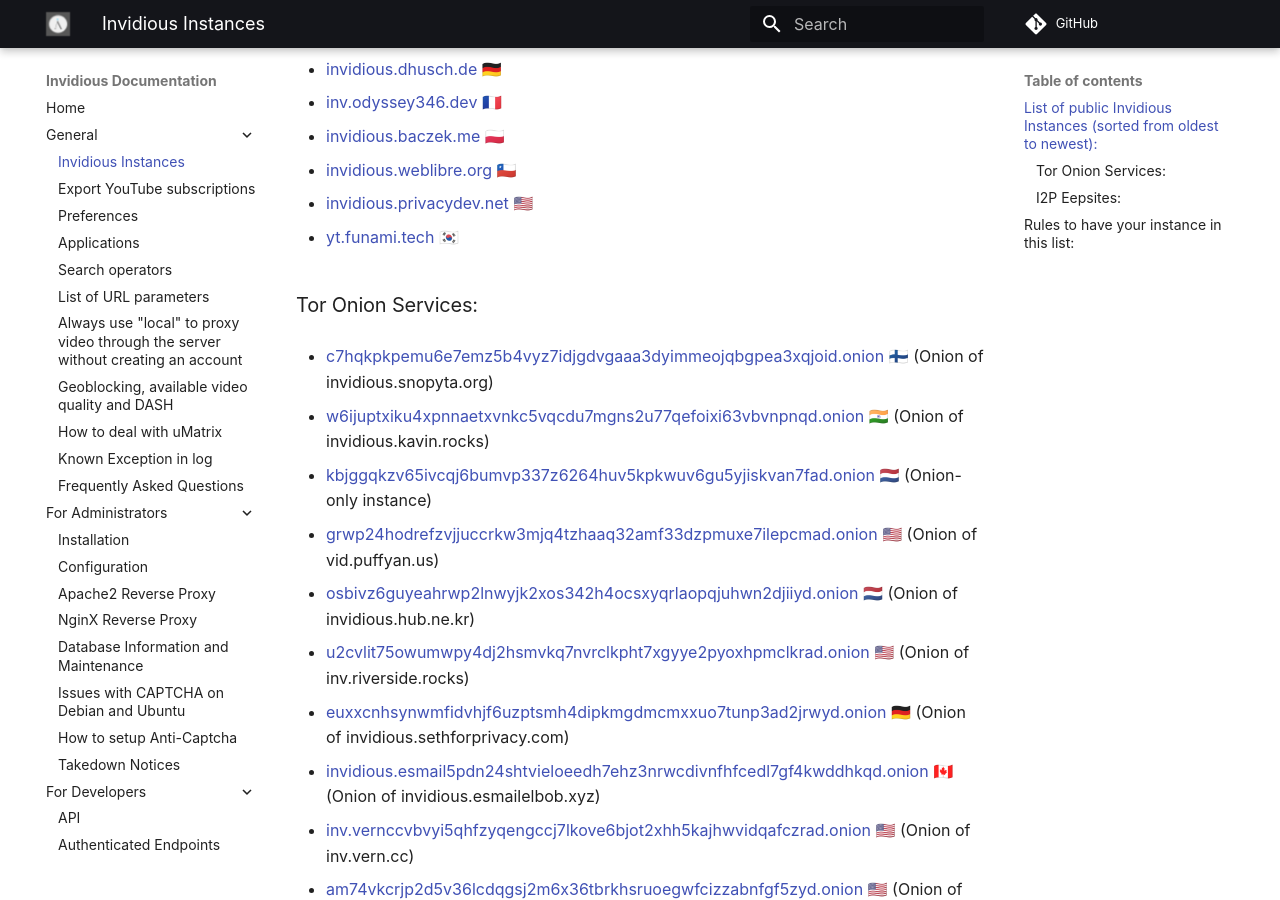
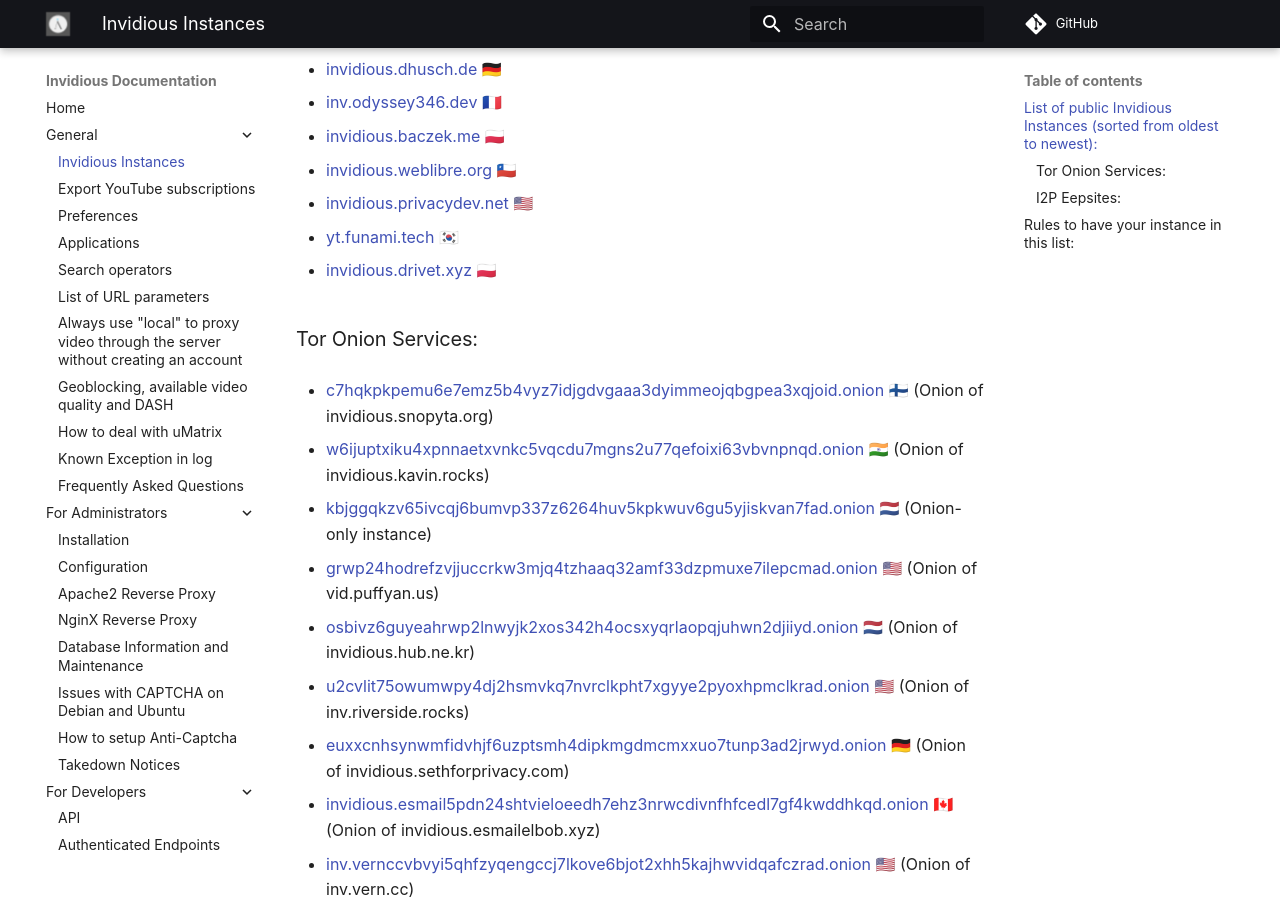
Before and after one commit to iv-org/documentation, an MkDocs documentation site: the page built from docs/instances.md, in a window 1280 px wide and 900 px high, scrolled down 1043 px. Built offline with MkDocs 1.6.1 and Material for MkDocs 9.7.7, drawn with Linux system fonts in a browser that asks for light colours; comment, search, counter and statistics services are not loaded.

Commit message:
Add invidious.drivet.xyz
Closes https://github.com/iv-org/documentation/issues/227

```diff
--- a/docs/instances.md
+++ b/docs/instances.md
@@ -54,6 +54,8 @@
 
 * [yt.funami.tech](https://yt.funami.tech) 🇰🇷
 
+* [invidious.drivet.xyz](https://invidious.drivet.xyz) 🇵🇱
+
 ### Tor Onion Services:
 * [c7hqkpkpemu6e7emz5b4vyz7idjgdvgaaa3dyimmeojqbgpea3xqjoid.onion](http://c7hqkpkpemu6e7emz5b4vyz7idjgdvgaaa3dyimmeojqbgpea3xqjoid.onion) 🇫🇮 (Onion of invidious.snopyta.org)
 
```
